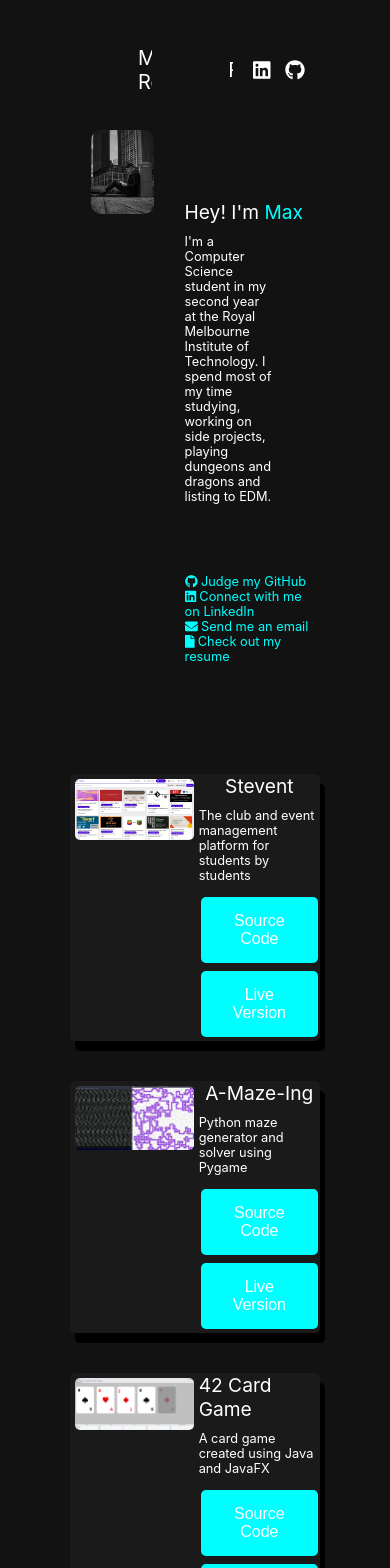
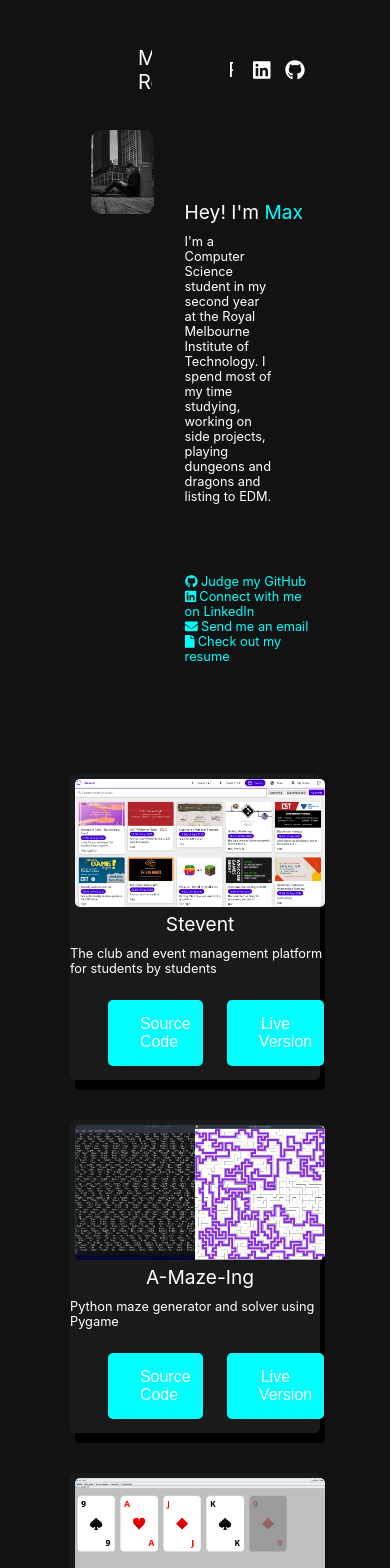
Before and after one commit to Prydeton/portfolio, a React (Create React App) app: page /portfolio in a window 390 px wide. Shown: the top 1568 px of the page. Built offline with nearby package versions, Linux system fonts and the light colour scheme.

Commit message:
Add breakpoints to ProjectListing

```diff
--- a/src/components/ProjectListing/ProjectListing.js
+++ b/src/components/ProjectListing/ProjectListing.js
@@ -1,30 +1,35 @@
 import React from "react"
+import { Link } from 'react-router-dom'
 
-import {Container, Left, Right, Title, Description, Button} from "./projectListingStyle"
+import {
+    Container,
+    ImageContainer,
+    ProjectDetails,
+    Title,
+    Description,
+    Button,
+    ButtonGroup
+} from "./projectListingStyle"
 
 const ProjectListing = ({img, title, desc, srccode, live}) => {
     return (
-        <>
         <Container>
-            <Left>
+            <ImageContainer>
                 <img src={img}/>
-            </Left>
-            <Right>
+            </ImageContainer>
+            <ProjectDetails>
                 <Title>
                     {title}
                 </Title>
                 <Description>
                     {desc}
                 </Description>
-                <Button>
-                    <btn href={srccode}>Source Code</btn>
-                </Button>
-                <Button>
-                    <btn href={live}>Live Version</btn>
-                </Button>
-            </Right>
+                <ButtonGroup>
+                    <a href={srccode}><Button> Source Code </Button></a>
+                    <a href={live}><Button> Live Version </Button></a>
+                </ButtonGroup>
+            </ProjectDetails>
         </Container>
-        </>
     )
 }
 
--- a/src/components/ProjectListing/projectListingStyle.js
+++ b/src/components/ProjectListing/projectListingStyle.js
@@ -1,17 +1,25 @@
 import styled from '@emotion/styled';
 
 export const Container = styled.div`
+    display: grid;
+    width: 100%;
     margin-top: 40px;
-    width: 100%;
+    grid-template-columns: 1fr 1fr;
+    column-gap: 20px;
+
     background-color: #1a1a1a;
     border-radius: 5px;
-    heigh: 100px;
-    display: flex;
     box-shadow: 5px 10px;
+
+    @media only screen and (max-width: 750px) {
+        grid-template-columns: 1fr !important;
+    }
 `
 
-export const Left = styled.div`
-    content-align: center;
+export const ImageContainer = styled.div`
+    display: grid;
+    justify-items: center;
+    align-items: center;
     flex: 60%;
     padding: 5px;
     img {
@@ -24,7 +32,7 @@ export const Left = styled.div`
     }
 `
 
-export const Right = styled.div`
+export const ProjectDetails = styled.div`
     display: flex;
     justify-content: center;
     align-items: center;
@@ -55,4 +63,23 @@ export const Button = styled.button`
     margin: 4px 2px;
     border-radius: 5px;
     cursor: pointer;
+
+    width: 80%;
 `
+
+export const ButtonGroup = styled.div`
+    display: grid;
+    grid-template-columns: 1fr;
+    width: 80%;
+    justify-items: center;
+    padding: 10px;
+
+    @media only screen and (max-width: 750px) {
+        grid-template-columns: 1fr 1fr;
+    }
+
+    & > a {
+        width: 100%;
+        text-align: center;
+    }
+`
```
